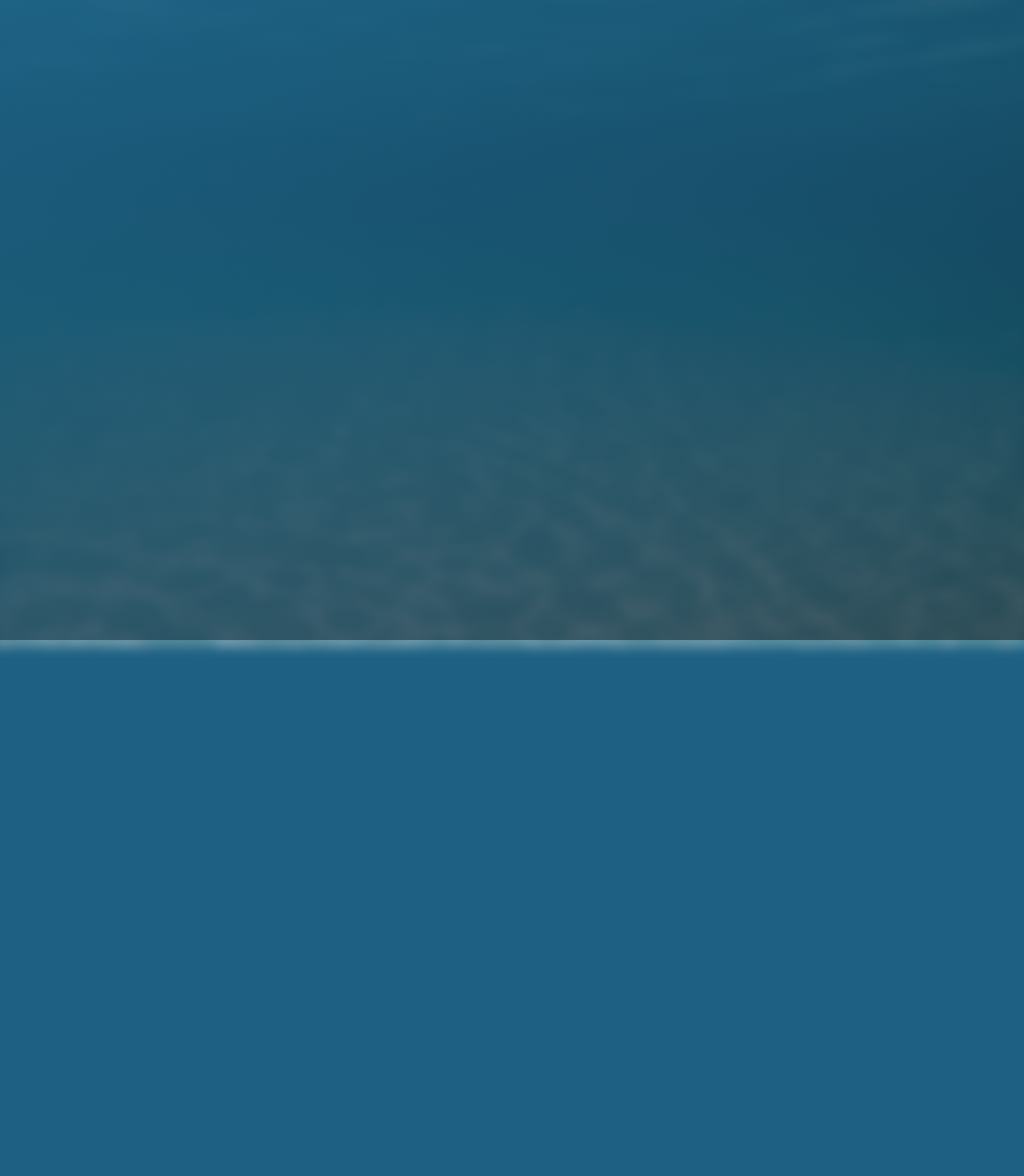
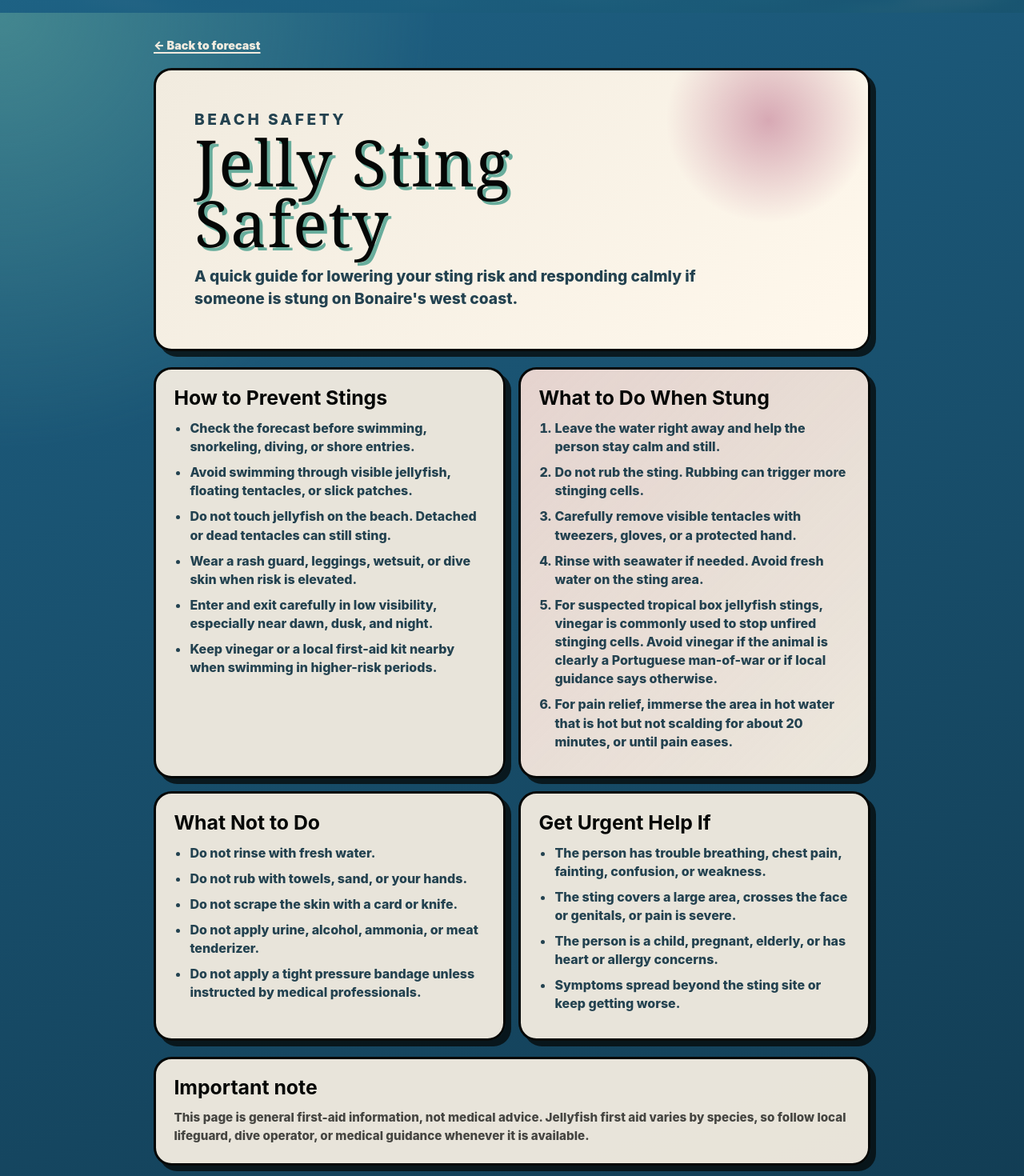
Before and after one commit to joranquinten/qtn.bonjellyguard, a Nuxt app: page /safety in a window 1280 px wide. Before the commit this address had no page. Shown: the top 1470 px of the page at 80% size. Before the commit the page ends 800 px from the top, so only its background shows below. Built offline with nearby package versions, Linux system fonts and the light colour scheme.

Commit message:
feat(safety): adds page

```diff
--- /dev/null
+++ b/app/pages/safety.vue
@@ -0,0 +1,209 @@
+<template>
+  <main class="safety-page">
+    <NuxtLink to="/" class="back-link">← Back to forecast</NuxtLink>
+
+    <section class="safety-hero" aria-labelledby="safety-title">
+      <p class="section-kicker">Beach Safety</p>
+      <h1 id="safety-title">Jelly Sting Safety</h1>
+      <p>
+        A quick guide for lowering your sting risk and responding calmly if someone
+        is stung on Bonaire's west coast.
+      </p>
+    </section>
+
+    <section class="safety-grid" aria-label="Jellyfish sting safety guidance">
+      <article class="safety-card">
+        <h2>How to Prevent Stings</h2>
+        <ul>
+          <li>Check the forecast before swimming, snorkeling, diving, or shore entries.</li>
+          <li>Avoid swimming through visible jellyfish, floating tentacles, or slick patches.</li>
+          <li>Do not touch jellyfish on the beach. Detached or dead tentacles can still sting.</li>
+          <li>Wear a rash guard, leggings, wetsuit, or dive skin when risk is elevated.</li>
+          <li>Enter and exit carefully in low visibility, especially near dawn, dusk, and night.</li>
+          <li>Keep vinegar or a local first-aid kit nearby when swimming in higher-risk periods.</li>
+        </ul>
+      </article>
+
+      <article class="safety-card safety-card--urgent">
+        <h2>What to Do When Stung</h2>
+        <ol>
+          <li>Leave the water right away and help the person stay calm and still.</li>
+          <li>Do not rub the sting. Rubbing can trigger more stinging cells.</li>
+          <li>Carefully remove visible tentacles with tweezers, gloves, or a protected hand.</li>
+          <li>Rinse with seawater if needed. Avoid fresh water on the sting area.</li>
+          <li>
+            For suspected tropical box jellyfish stings, vinegar is commonly used to stop
+            unfired stinging cells. Avoid vinegar if the animal is clearly a Portuguese
+            man-of-war or if local guidance says otherwise.
+          </li>
+          <li>
+            For pain relief, immerse the area in hot water that is hot but not scalding
+            for about 20 minutes, or until pain eases.
+          </li>
+        </ol>
+      </article>
+
+      <article class="safety-card">
+        <h2>What Not to Do</h2>
+        <ul>
+          <li>Do not rinse with fresh water.</li>
+          <li>Do not rub with towels, sand, or your hands.</li>
+          <li>Do not scrape the skin with a card or knife.</li>
+          <li>Do not apply urine, alcohol, ammonia, or meat tenderizer.</li>
+          <li>Do not apply a tight pressure bandage unless instructed by medical professionals.</li>
+        </ul>
+      </article>
+
+      <article class="safety-card">
+        <h2>Get Urgent Help If</h2>
+        <ul>
+          <li>The person has trouble breathing, chest pain, fainting, confusion, or weakness.</li>
+          <li>The sting covers a large area, crosses the face or genitals, or pain is severe.</li>
+          <li>The person is a child, pregnant, elderly, or has heart or allergy concerns.</li>
+          <li>Symptoms spread beyond the sting site or keep getting worse.</li>
+        </ul>
+      </article>
+    </section>
+
+    <section class="safety-note">
+      <h2>Important note</h2>
+      <p>
+        This page is general first-aid information, not medical advice. Jellyfish first aid
+        varies by species, so follow local lifeguard, dive operator, or medical guidance
+        whenever it is available.
+      </p>
+    </section>
+  </main>
+</template>
+
+<style scoped>
+.safety-page {
+  width: min(960px, calc(100% - 2rem));
+  min-height: calc(100svh - 2rem);
+  margin: 1rem auto;
+  padding: clamp(1rem, 3vw, 2rem);
+  display: flex;
+  flex-direction: column;
+  gap: 1.25rem;
+}
+
+.back-link {
+  width: fit-content;
+  color: var(--color-cream);
+  font-size: 0.9rem;
+  font-weight: 900;
+  text-decoration: underline;
+  text-decoration-thickness: 2px;
+  text-underline-offset: 0.22em;
+}
+
+.back-link:hover,
+.back-link:focus {
+  color: var(--color-rose);
+}
+
+.safety-hero,
+.safety-card,
+.safety-note {
+  background: rgba(241, 235, 223, 0.96);
+  border: 3px solid var(--color-ink);
+  border-radius: 1.4rem;
+  box-shadow: 7px 7px 0 rgba(5, 7, 6, 0.75);
+}
+
+.safety-hero {
+  padding: clamp(1.5rem, 5vw, 3rem);
+  background:
+    radial-gradient(circle at 86% 18%, rgba(210, 158, 173, 0.88), transparent 8rem),
+    linear-gradient(135deg, var(--color-cream), #fff8ec);
+}
+
+.section-kicker {
+  margin: 0 0 0.55rem;
+  color: var(--color-lagoon);
+  font-size: 0.78rem;
+  font-weight: 900;
+  letter-spacing: 0.18em;
+  text-transform: uppercase;
+}
+
+.safety-hero h1 {
+  max-width: 12ch;
+  font-family: var(--font-display);
+  font-size: clamp(2.4rem, 7vw, 5rem);
+  font-weight: 400;
+  line-height: 0.95;
+  letter-spacing: 0.02em;
+  color: var(--color-ink);
+  text-shadow: 4px 4px 0 var(--color-seafoam);
+  margin: 0 0 1rem;
+}
+
+.safety-hero p {
+  max-width: 42rem;
+  margin: 0;
+  color: #234250;
+  font-size: clamp(1rem, 2vw, 1.2rem);
+  font-weight: 800;
+  line-height: 1.45;
+}
+
+.safety-grid {
+  display: grid;
+  grid-template-columns: repeat(2, minmax(0, 1fr));
+  gap: 1rem;
+}
+
+.safety-card,
+.safety-note {
+  padding: clamp(1rem, 3vw, 1.4rem);
+}
+
+.safety-card--urgent {
+  background:
+    linear-gradient(135deg, rgba(210, 158, 173, 0.28), transparent),
+    rgba(241, 235, 223, 0.98);
+}
+
+.safety-card h2,
+.safety-note h2 {
+  margin: 0 0 0.8rem;
+  color: var(--color-ink);
+  font-size: clamp(1.25rem, 2.5vw, 1.55rem);
+  line-height: 1.1;
+}
+
+.safety-card ul,
+.safety-card ol {
+  margin: 0;
+  padding-left: 1.25rem;
+}
+
+.safety-card li {
+  margin: 0.55rem 0;
+  color: #234250;
+  font-weight: 800;
+  line-height: 1.45;
+}
+
+.safety-note p {
+  margin: 0;
+  color: rgba(5, 7, 6, 0.72);
+  font-size: 0.95rem;
+  font-weight: 800;
+  line-height: 1.5;
+}
+
+@media (max-width: 720px) {
+  .safety-page {
+    width: min(100% - 1rem, 960px);
+    min-height: calc(100svh - 1rem);
+    margin: 0.5rem auto;
+    padding: 0.75rem;
+  }
+
+  .safety-grid {
+    grid-template-columns: 1fr;
+  }
+}
+</style>
```
